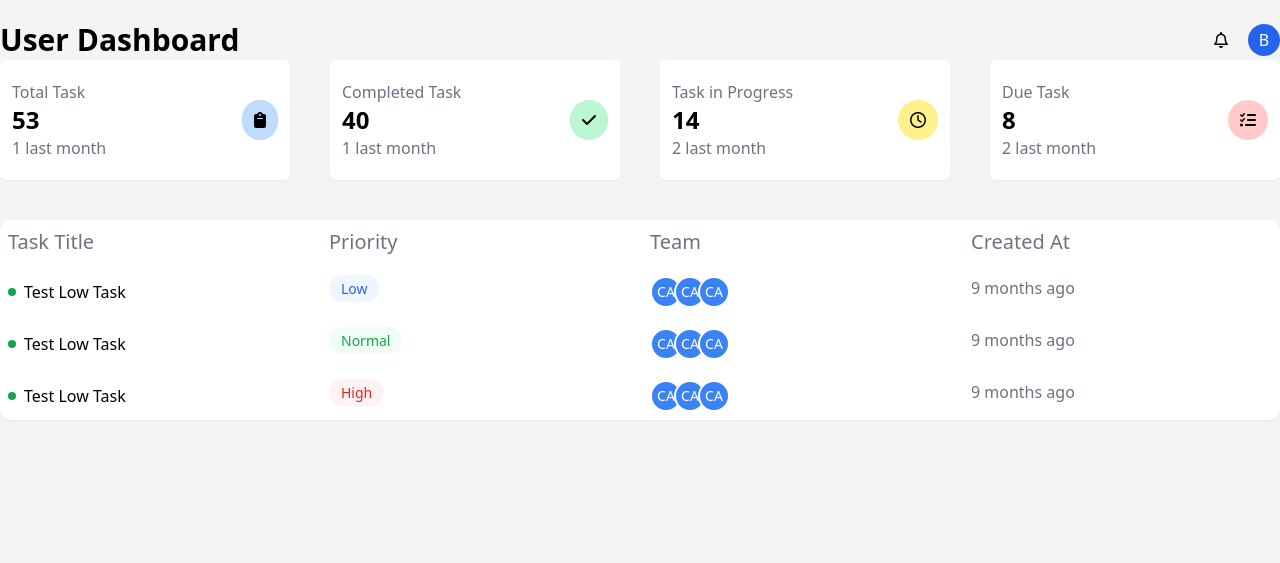
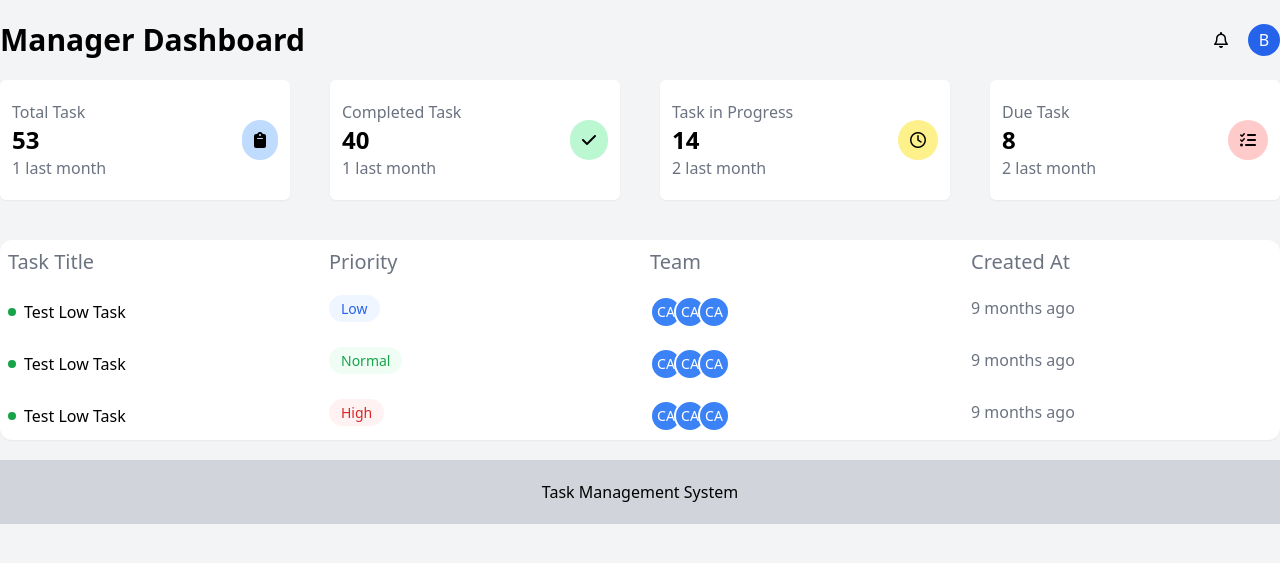
Before and after one commit to achibhossengit/django-demo-task-manager, a Django app: page /tasks/manager-dashboard in a window 1280 px wide. Shown: the top 563 px of the page. Run offline with Django 5.2, Linux system fonts and the light colour scheme; some libraries are stand-ins or nearby versions.

Commit message:
dynamic html for title, include external footer.html file

```diff
--- a/tasks/templates/dashboard/common-dashboard.html
+++ b/tasks/templates/dashboard/common-dashboard.html
@@ -4,14 +4,14 @@
 <head>
     <meta charset="UTF-8">
     <meta name="viewport" content="width=device-width, initial-scale=1.0">
-    <title>User DashBoard</title>
+    <title>{% block title1 %}{% endblock title1 %}</title>
     <script src="https://cdn.tailwindcss.com"></script>
     <link rel="stylesheet" href="https://cdnjs.cloudflare.com/ajax/libs/font-awesome/6.7.2/css/all.min.css" integrity="sha512-Evv84Mr4kqVGRNSgIGL/F/aIDqQb7xQ2vcrdIwxfjThSH8CSR7PBEakCr51Ck+w+/U6swU2Im1vVX0SVk9ABhg==" crossorigin="anonymous" referrerpolicy="no-referrer" />
 </head>
 
-<body class="mt-5 max-w-[1400px] mx-auto bg-gray-100">
-    <header class="flex justify-between items-center">
-        <h1 class="font-bold text-3xl">User Dashboard</h1>
+<body class="max-w-[1400px] mx-auto bg-gray-100">
+    <header class="my-5 flex justify-between items-center">
+        <h1 class="font-bold text-3xl">{% block title2 %}{% endblock title2 %}</h1>
         <div class="flex items-center gap-2">
             <button class="hover:bg-gray-300 py-3 flex items-center px-3 rounded-full">
                 <i class="fa-regular fa-bell"></i>
@@ -25,7 +25,7 @@
             <div class="flex justify-between items-center bg-white py-5 px-3 rounded-md shadow-sm">
                 <div>
                     <h3 class="text-gray-500 ">Total Task</h3>
-                    <h2 class="text-2xl font-bold">53</h3>
+                    <h2 class="text-2xl font-bold">53</h2>
                     <h3 class="text-gray-500 ">1 last month</h3>
                 </div>
                 <button class="bg-blue-200 py-3 flex items-center px-3 rounded-full">
@@ -35,7 +35,7 @@
             <div class="flex justify-between items-center bg-white py-5 px-3 rounded-md shadow-sm">
                 <div>
                     <h3 class="text-gray-500 ">Completed Task</h3>
-                    <h2 class="text-2xl font-bold">40</h3>
+                    <h2 class="text-2xl font-bold">40</h2>
                     <h3 class="text-gray-500 ">1 last month</h3>
                 </div>
                 <button class="bg-green-200 py-3 flex items-center px-3 rounded-full">
@@ -45,7 +45,7 @@
             <div class="flex justify-between items-center bg-white py-5 px-3 rounded-md shadow-sm">
                 <div>
                     <h3 class="text-gray-500 ">Task in Progress</h3>
-                    <h2 class="text-2xl font-bold">14</h3>
+                    <h2 class="text-2xl font-bold">14</h2>
                     <h3 class="text-gray-500 ">2 last month</h3>
                 </div>
                 <button class="bg-yellow-200 py-3 flex items-center px-3 rounded-full">
@@ -55,7 +55,7 @@
             <div class="flex justify-between items-center bg-white py-5 px-3 rounded-md shadow-sm">
                 <div>
                     <h3 class="text-gray-500 ">Due Task</h3>
-                    <h2 class="text-2xl font-bold">8</h3>
+                    <h2 class="text-2xl font-bold">8</h2>
                     <h3 class="text-gray-500 ">2 last month</h3>
                 </div>
                 <button class="bg-red-200 py-3 flex items-center px-3 rounded-full">
@@ -69,5 +69,7 @@
         {% endblock task %}
 
     </main>
+
+    {% include "footer.html" %}
 </body>
 </html>
--- a/tasks/templates/dashboard/manager-dashboard.html
+++ b/tasks/templates/dashboard/manager-dashboard.html
@@ -1,5 +1,7 @@
 {% extends "dashboard/common-dashboard.html" %}
 
+{% block title1 %}Manager Dashboard{% endblock title1 %}
+{% block title2 %}Manager Dashboard{% endblock title2 %}
 {% block task %}
 {% comment %} unique part {% endcomment %}
 <section class="bg-white rounded-xl p-2 shadow-sm mt-10">
--- a/tasks/templates/dashboard/user-dashboard.html
+++ b/tasks/templates/dashboard/user-dashboard.html
@@ -1,7 +1,8 @@
 {% extends "dashboard/common-dashboard.html" %}
 
+{% block title1 %}User Dashboard{% endblock title1 %}
+{% block title2 %}User Dashboard{% endblock title2 %}
 {% block task %}
-
 {% comment %} unique part {% endcomment %}
 <section class="mt-10 grid grid-cols-1 lg:grid-cols-2 gap-5">
     <div class="bg-white rounded-sm p-5">
@@ -82,5 +83,4 @@
         </div>
     </div>
 </section>
-
 {% endblock task %}
--- /dev/null
+++ b/tasks/templates/footer.html
@@ -0,0 +1,11 @@
+<!DOCTYPE html>
+<html lang="en">
+<head>
+    <meta charset="UTF-8">
+    <meta name="viewport" content="width=device-width, initial-scale=1.0">
+    <title>Document</title>
+</head>
+<body>
+    <p class="my-5 py-5 bg-gray-300 text-center">Task Management System</p>
+</body>
+</html>
```
